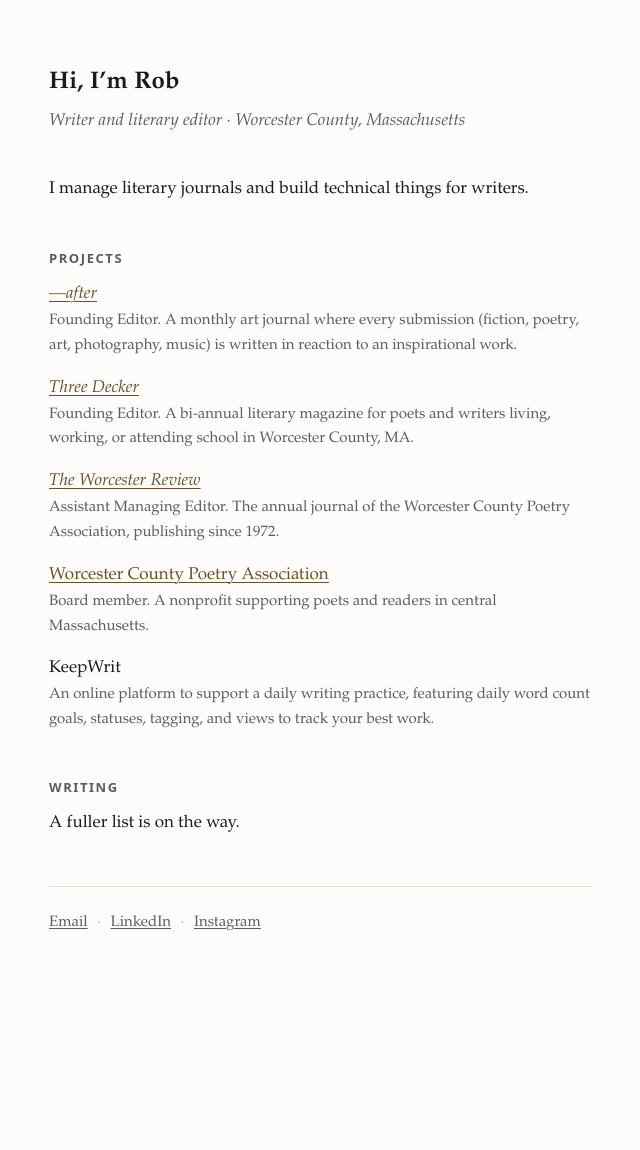
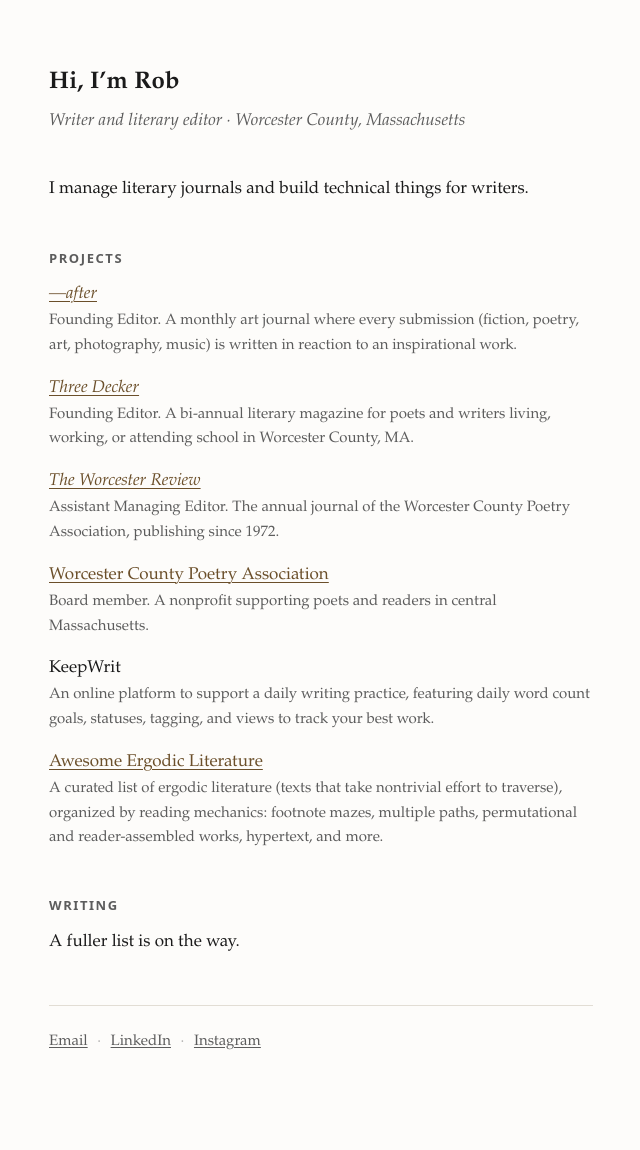
Before and after one commit to rrbaker/rrbaker.com, a Jekyll site: the page built from index.md, in a window 1280 px wide. Shown: the whole page, without its empty margins (319-959 px from the left). Built offline with Jekyll 4.4.1, drawn with Linux system fonts in a browser that asks for light colours; before the commit the page ends 1032 px from its top, so only the background shows below that.

Commit message:
Add Awesome Ergodic Literature to projects
Co-Authored-By: Claude Opus 5.5 <noreply@anthropic.com>

```diff
--- a/index.md
+++ b/index.md
@@ -32,6 +32,10 @@ I manage literary journals and build technical things for writers.
     KeepWrit
     <span class="note">An online platform to support a daily writing practice, featuring daily word count goals, statuses, tagging, and views to track your best work.</span>
   </li>
+  <li>
+    <a href="https://rrbaker.github.io/awesome-ergodic-lit/">Awesome Ergodic Literature</a>
+    <span class="note">A curated list of ergodic literature (texts that take nontrivial effort to traverse), organized by reading mechanics: footnote mazes, multiple paths, permutational and reader-assembled works, hypertext, and more.</span>
+  </li>
 </ul>
 
 ## Writing
```
